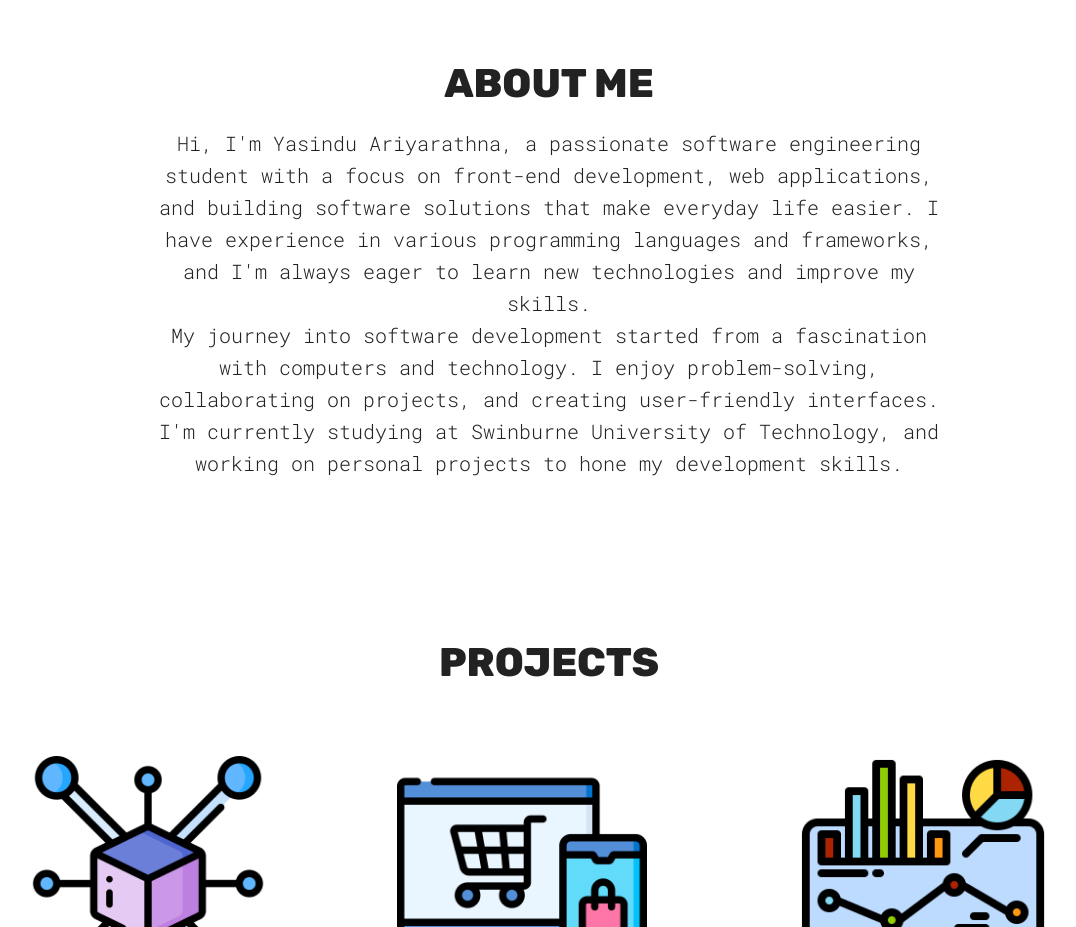
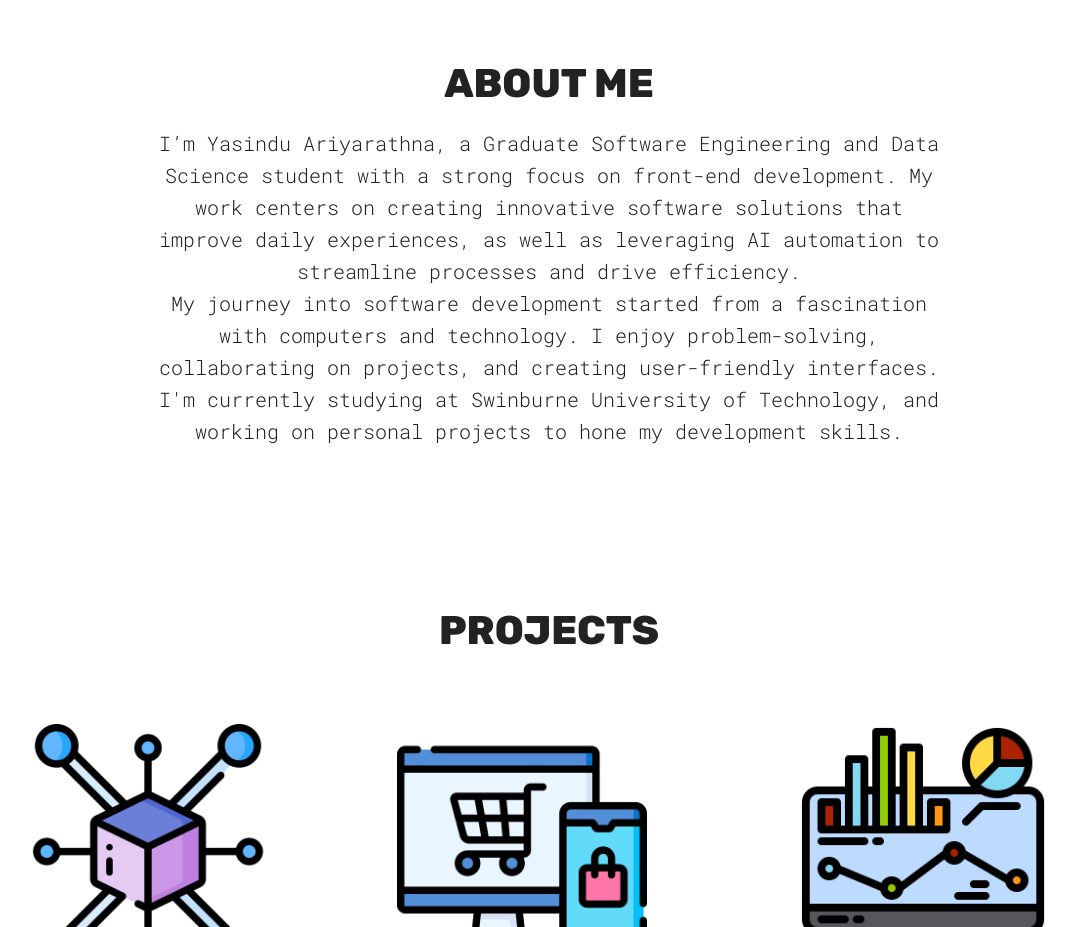
Before and after one commit to Yasindu711/Portfolio, a React (Vite) app: page / in a window 1280 px wide. Shown: the part 900-1827 px from the top of the page, without its empty margins (91-1167 px from the left). Built offline with nearby package versions, Linux system fonts and the light colour scheme.

Commit message:
Update About.jsx
Adding new description

```diff
--- a/src/sections/About/About.jsx
+++ b/src/sections/About/About.jsx
@@ -7,7 +7,7 @@ function About() {
       <h1>About Me</h1>
       <div className={styles.content}>
         <p>
-          Hi, I'm Yasindu Ariyarathna, a passionate software engineering student with a focus on front-end development, web applications, and building software solutions that make everyday life easier. I have experience in various programming languages and frameworks, and I'm always eager to learn new technologies and improve my skills.
+          I’m Yasindu Ariyarathna, a Graduate Software Engineering and Data Science student with a strong focus on front-end development. My work centers on creating innovative software solutions that improve daily experiences, as well as leveraging AI automation to streamline processes and drive efficiency.
         </p>
         <p>
           My journey into software development started from a fascination with computers and technology. I enjoy problem-solving, collaborating on projects, and creating user-friendly interfaces. I'm currently studying at Swinburne University of Technology, and working on personal projects to hone my development skills.
```
